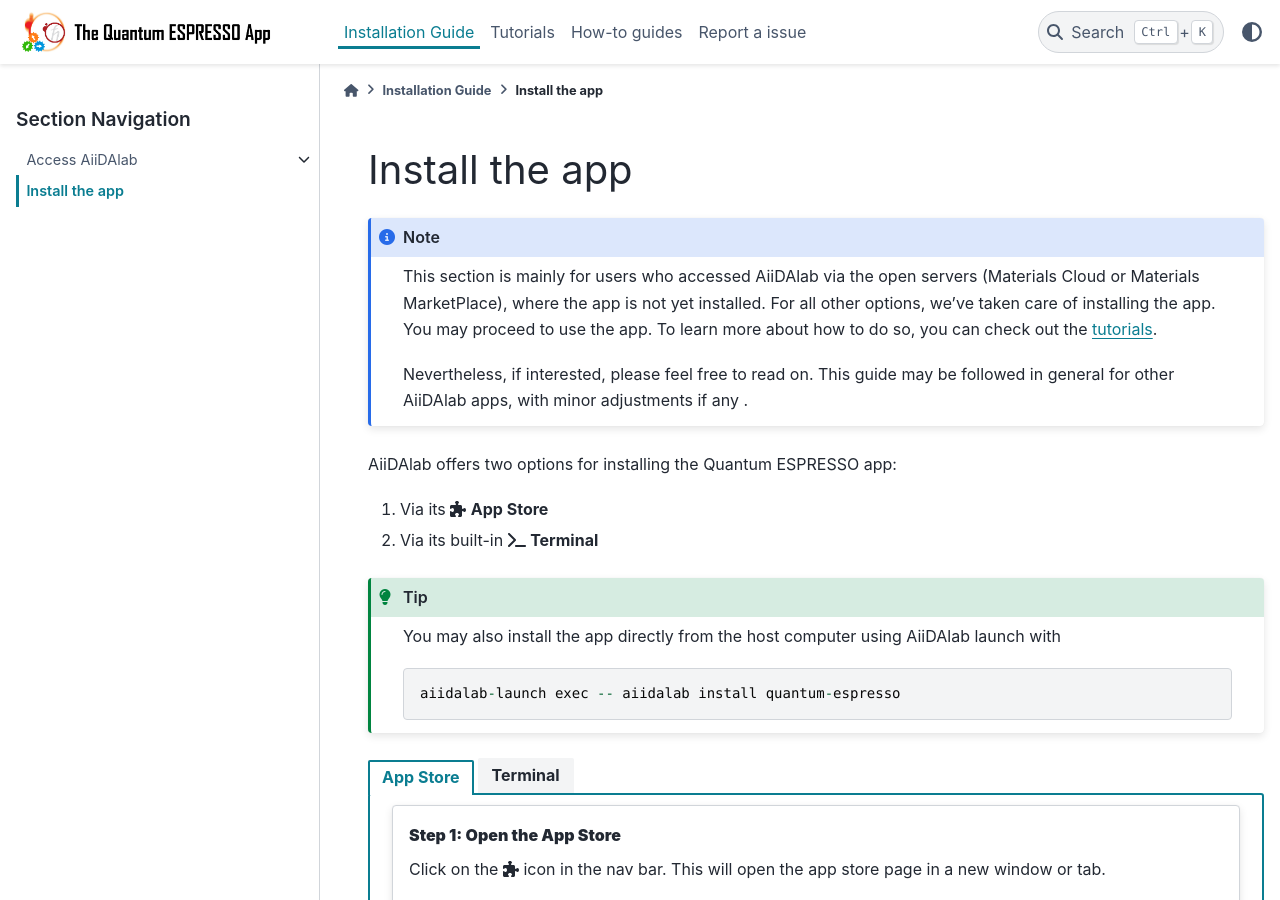
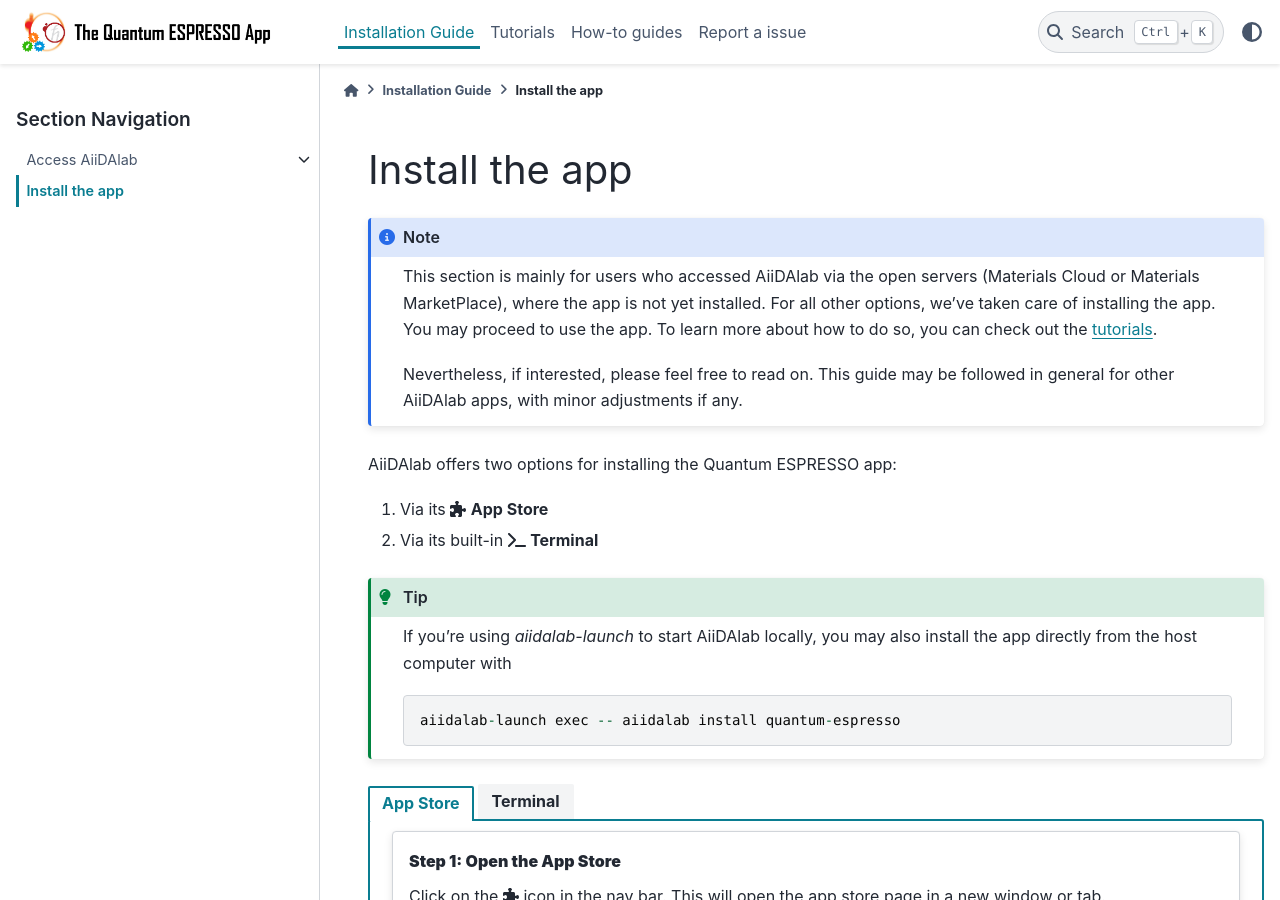
Before and after one commit to aiidalab/aiidalab-qe, a Sphinx documentation site: the page built from docs/source/installation/install.rst, in a window 1280 px wide and 900 px high. Built offline with Sphinx 7.4.7 and the PyData theme 0.15.4, drawn with Linux system fonts in a browser that asks for light colours.

Commit message:
Improve wording in app installation

```diff
--- a/docs/source/installation/install.rst
+++ b/docs/source/installation/install.rst
@@ -6,7 +6,7 @@
 
    This section is mainly for users who accessed AiiDAlab via the open servers (Materials Cloud or Materials MarketPlace), where the app is not yet installed. For all other options, we've taken care of installing the app. You may proceed to use the app. To learn more about how to do so, you can check out the :doc:`tutorials </tutorials/index>`.
 
-   Nevertheless, if interested, please feel free to read on. This guide may be followed in general for other AiiDAlab apps, with minor adjustments if any .
+   Nevertheless, if interested, please feel free to read on. This guide may be followed in general for other AiiDAlab apps, with minor adjustments if any.
 
 AiiDAlab offers two options for installing the Quantum ESPRESSO app:
 
@@ -17,7 +17,7 @@
 
 .. tip::
 
-   You may also install the app directly from the host computer using AiiDAlab launch with
+   If you're using `aiidalab-launch` to start AiiDAlab locally, you may also install the app directly from the host computer with
 
    .. code-block::
 
```
